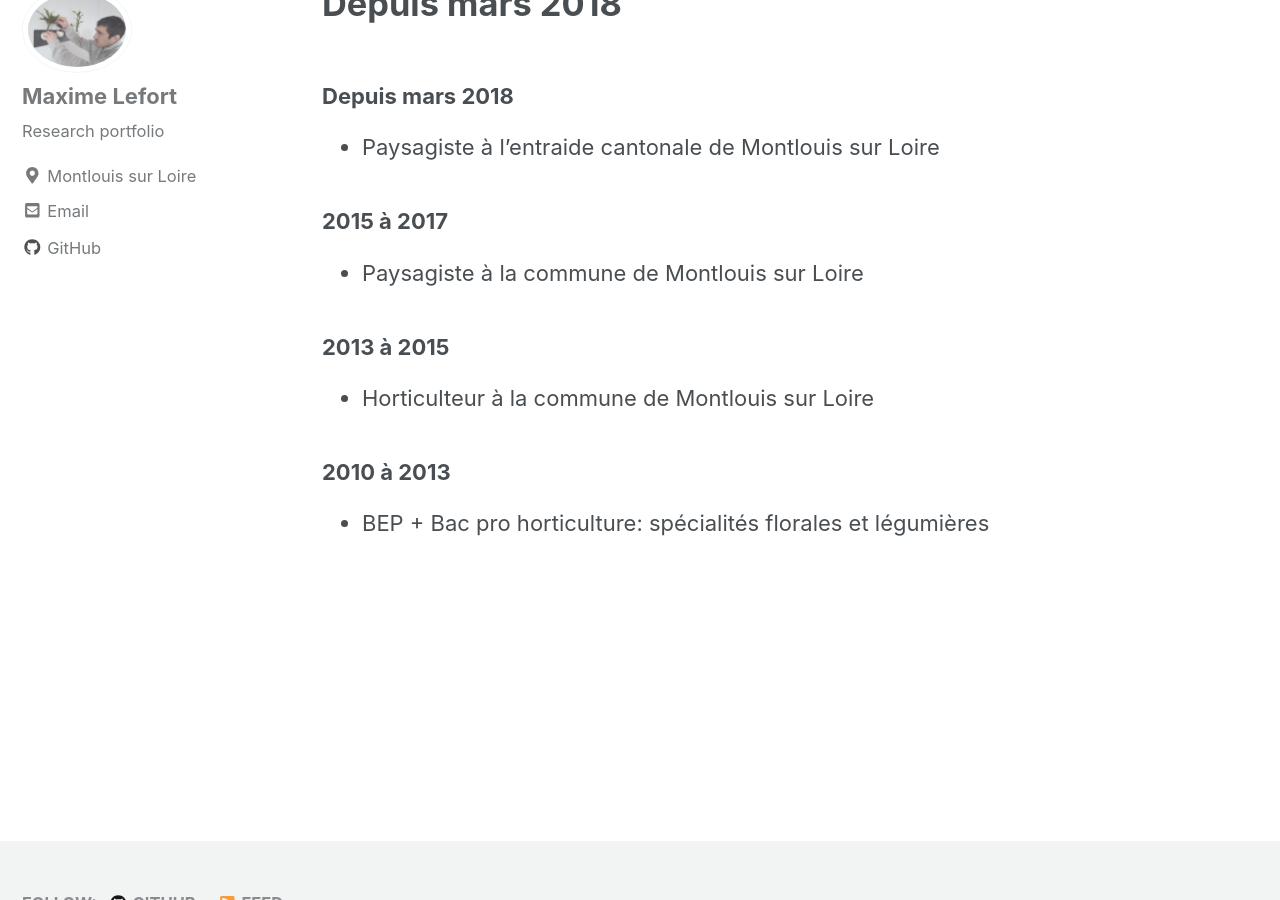
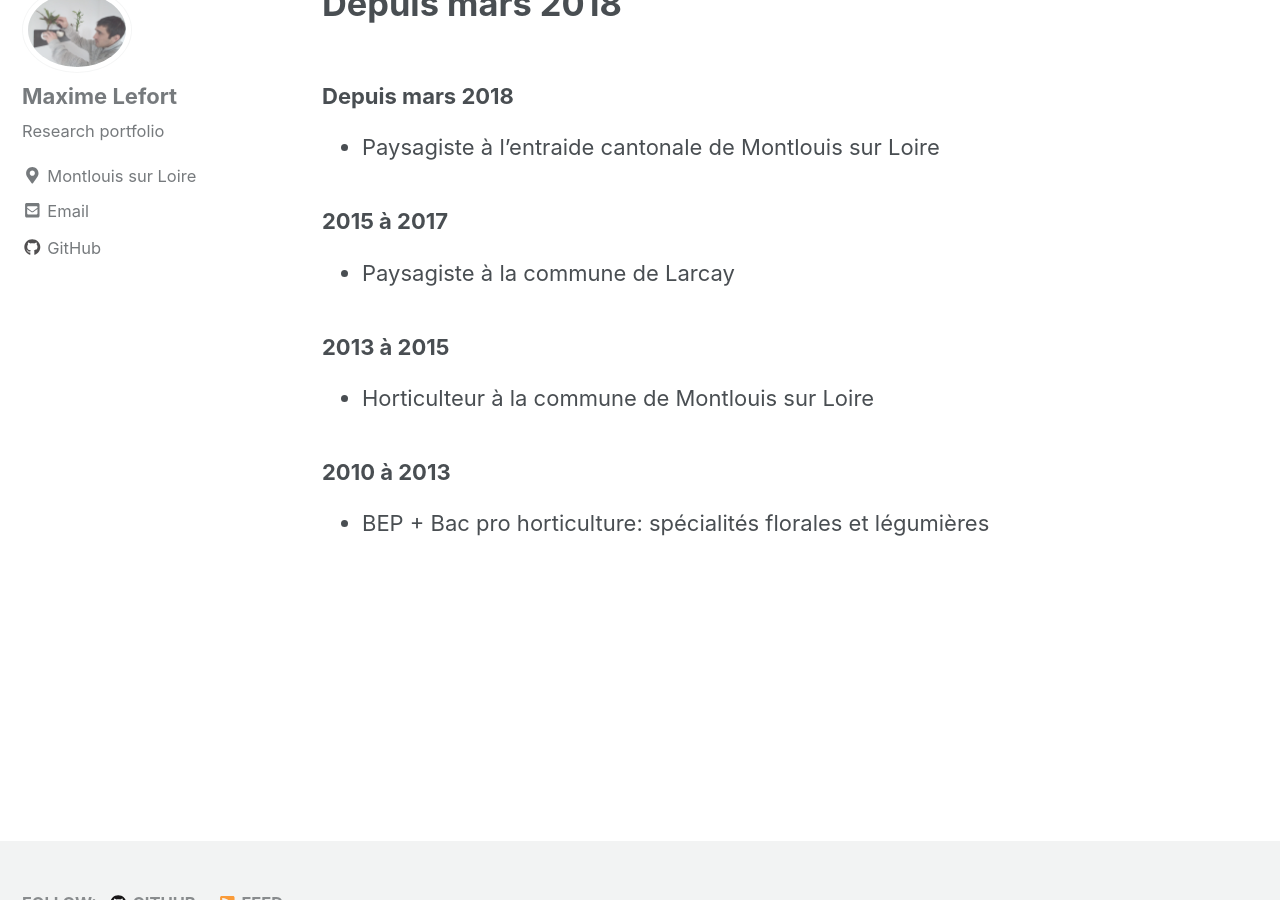
Before and after one commit to MaximeLefort37/MaximeLefort37.github.io, a Jekyll site: the page built from _pages/cv.md, in a window 1280 px wide and 900 px high, scrolled down 522 px. Built offline with Jekyll 4.4.1, drawn with Linux system fonts in a browser that asks for light colours; nearby versions of some CDN libraries; our own code applies the rules of GitHub Pages for plain Markdown files.

Commit message:
Update cv.md

```diff
--- a/_pages/cv.md
+++ b/_pages/cv.md
@@ -14,7 +14,7 @@ author_profile: true
 
 ### 2015 à 2017
 
-* Paysagiste à la commune de Montlouis sur Loire
+* Paysagiste à la commune de Larcay
 
 
 ### 2013 à 2015
```
